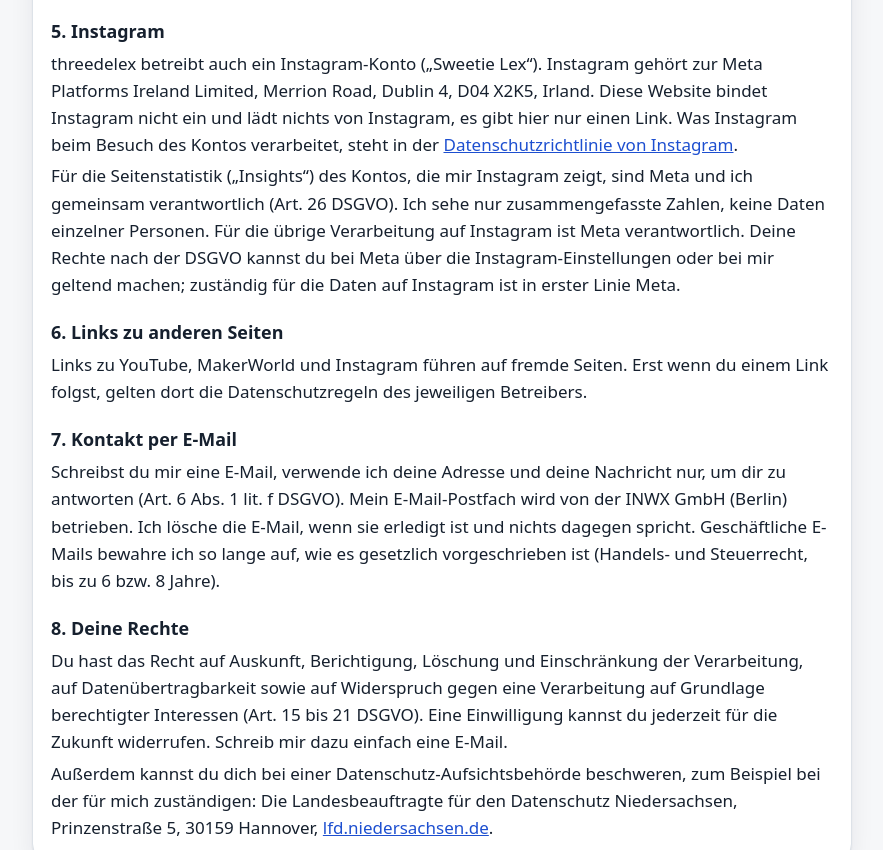
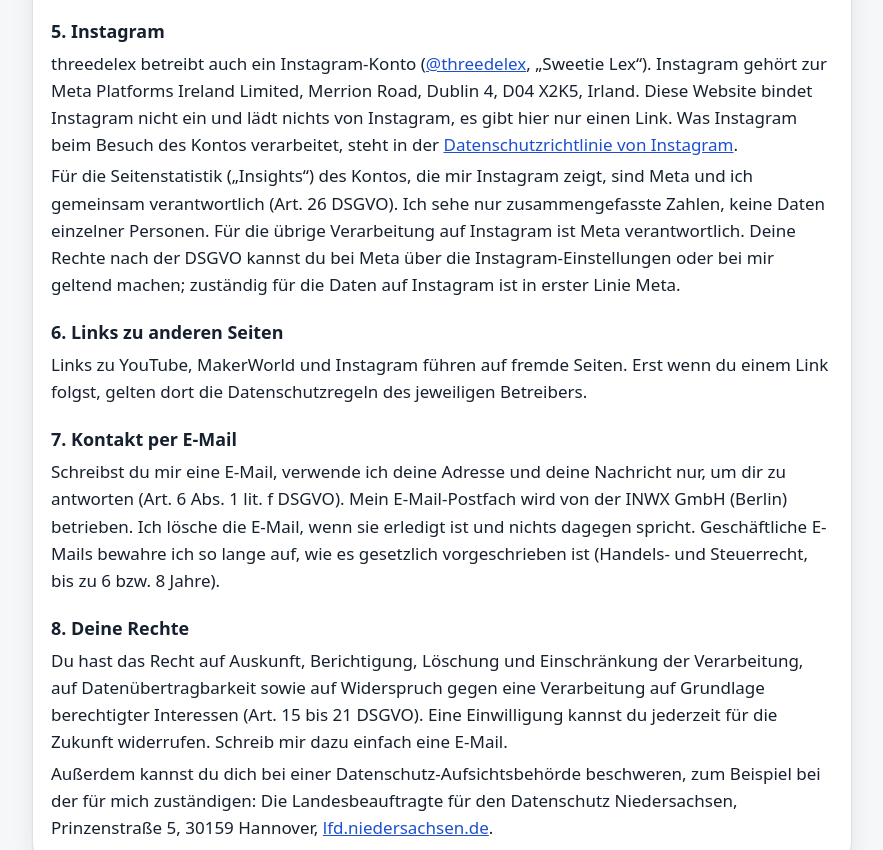
Before and after one commit to thelichtler-cloud/threedelex-web, a plain HTML site: page datenschutz/index.html in a window 1280 px wide. Shown: the part 1652-2502 px from the top of the page, without its empty margins (84-967 px from the left). Drawn offline with Linux system fonts and the light colour scheme.

Commit message:
Impressum und Datenschutz: Instagram-Handle @threedelex mit Link
Co-Authored-By: Claude Opus 5.5 <noreply@anthropic.com>

```diff
--- a/datenschutz/index.html
+++ b/datenschutz/index.html
@@ -60,7 +60,7 @@
   Mehr in der <a href="https://policies.google.com/privacy?hl=de" rel="noopener">Datenschutzerklärung von Google</a>.</p>
 
   <h3 id="instagram">5. Instagram</h3>
-  <p>threedelex betreibt auch ein Instagram-Konto („Sweetie Lex“). Instagram gehört zur Meta Platforms Ireland Limited, Merrion Road, Dublin 4, D04 X2K5, Irland.
+  <p>threedelex betreibt auch ein Instagram-Konto (<a href="https://www.instagram.com/threedelex/" rel="noopener">@threedelex</a>, „Sweetie Lex“). Instagram gehört zur Meta Platforms Ireland Limited, Merrion Road, Dublin 4, D04 X2K5, Irland.
   Diese Website bindet Instagram nicht ein und lädt nichts von Instagram, es gibt hier nur einen Link. Was Instagram beim Besuch des Kontos verarbeitet,
   steht in der <a href="https://privacycenter.instagram.com/policy" rel="noopener">Datenschutzrichtlinie von Instagram</a>.</p>
   <p>Für die Seitenstatistik („Insights“) des Kontos, die mir Instagram zeigt, sind Meta und ich gemeinsam verantwortlich (Art. 26 DSGVO).
```
Also changed, not shown: impressum/index.html (+1 -1 lines).
